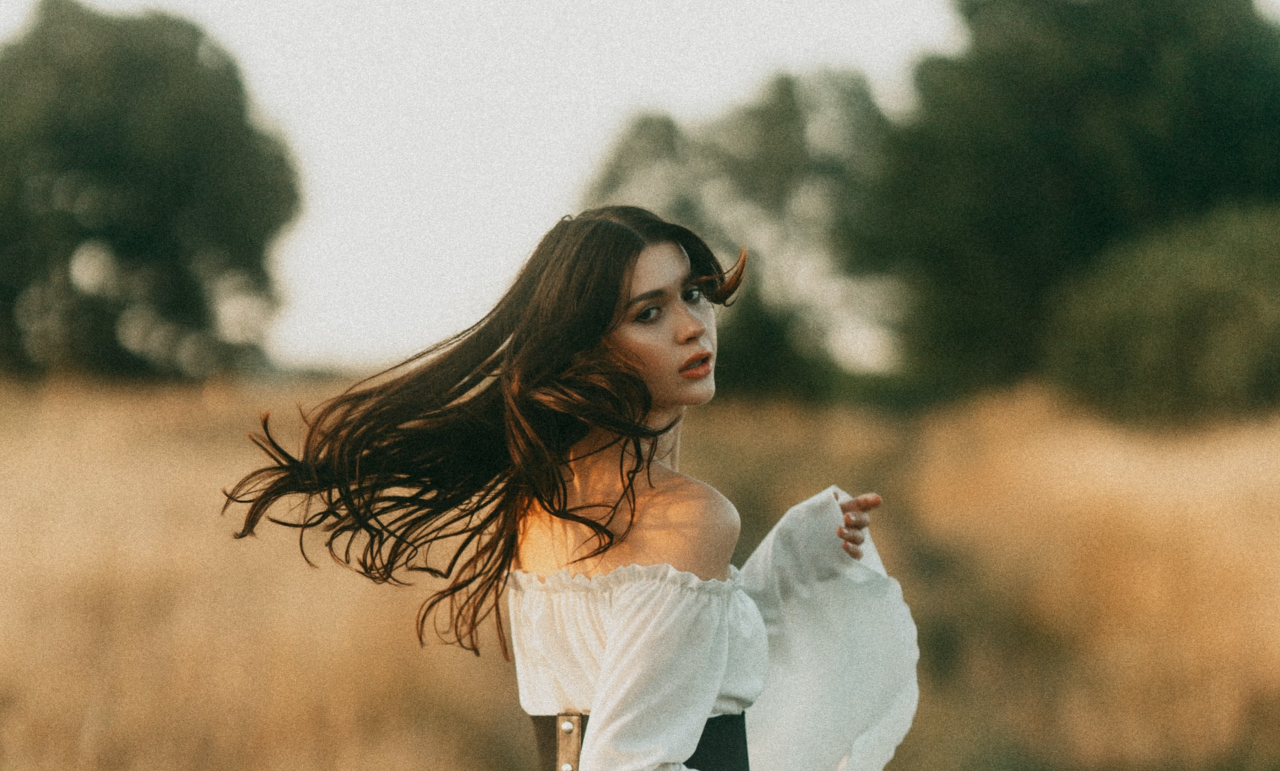
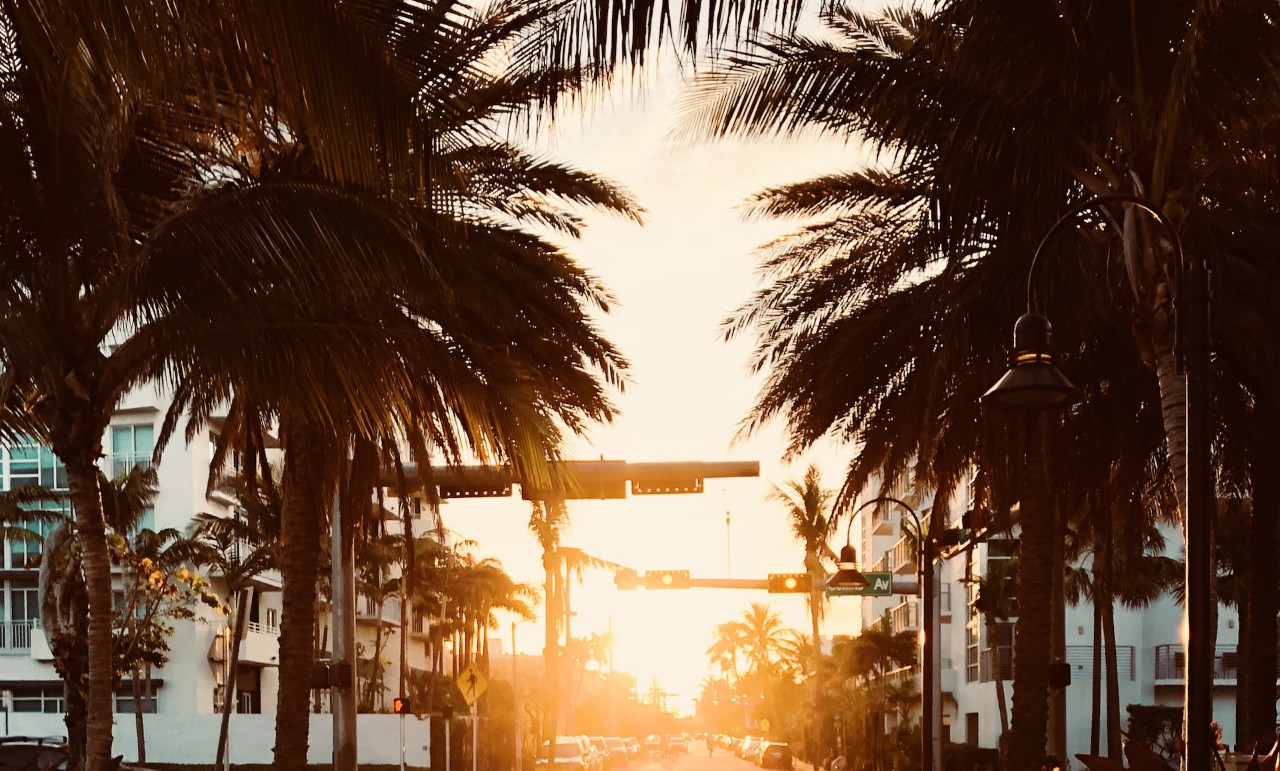
Before and after one commit to choirayun/html33, a plain HTML site: page index.html in a window 1280 px wide. Shown: the part 103-874 px from the top of the page. Drawn offline with Linux system fonts and the light colour scheme; a web font is replaced by a local one.

Commit message:
Update index.html

```diff
--- a/index.html
+++ b/index.html
@@ -28,7 +28,7 @@
     </header>
     <main>
         <section class="main_visual">
-            <img src="img/n.jpg" alt="화보"/>
+            <img src="img/r.jpg" alt="화보"/>
         </section><!-- main_visual end -->
         <section class="cont01">
             <div class="list">
```
